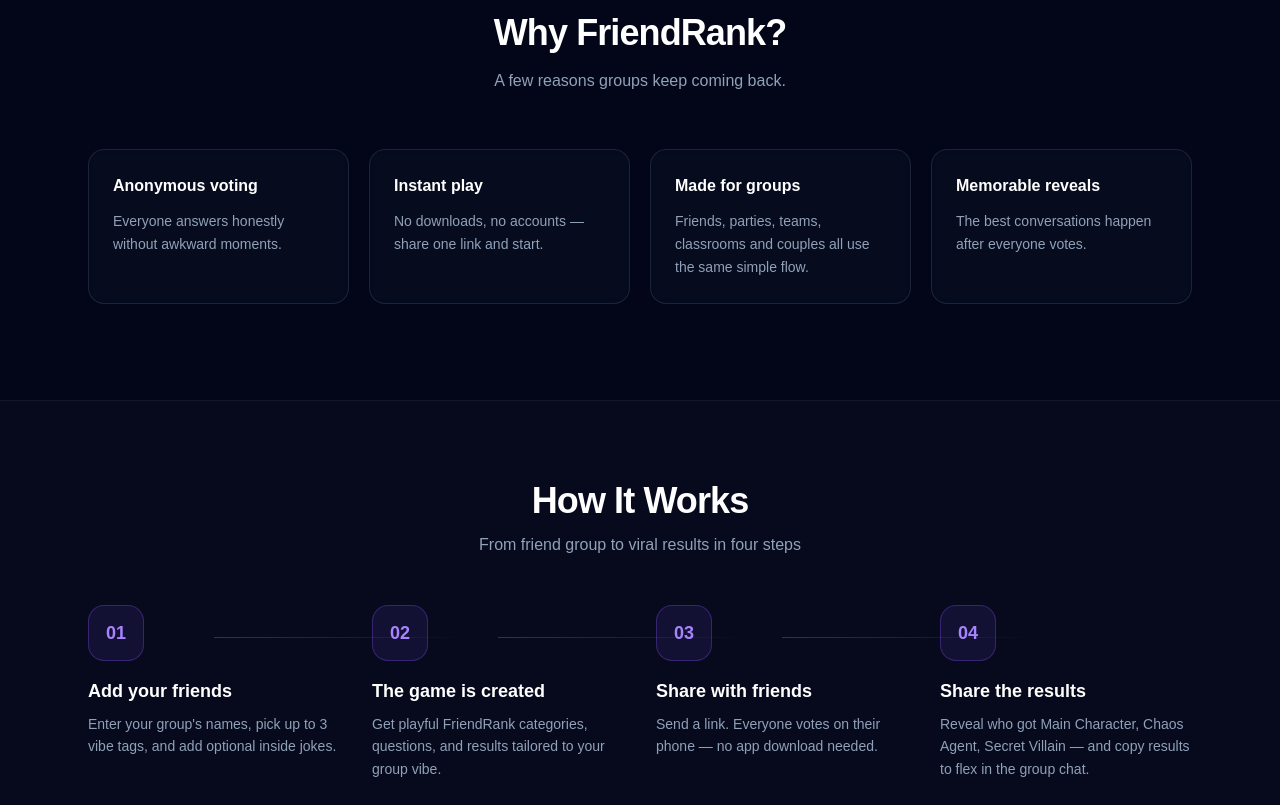
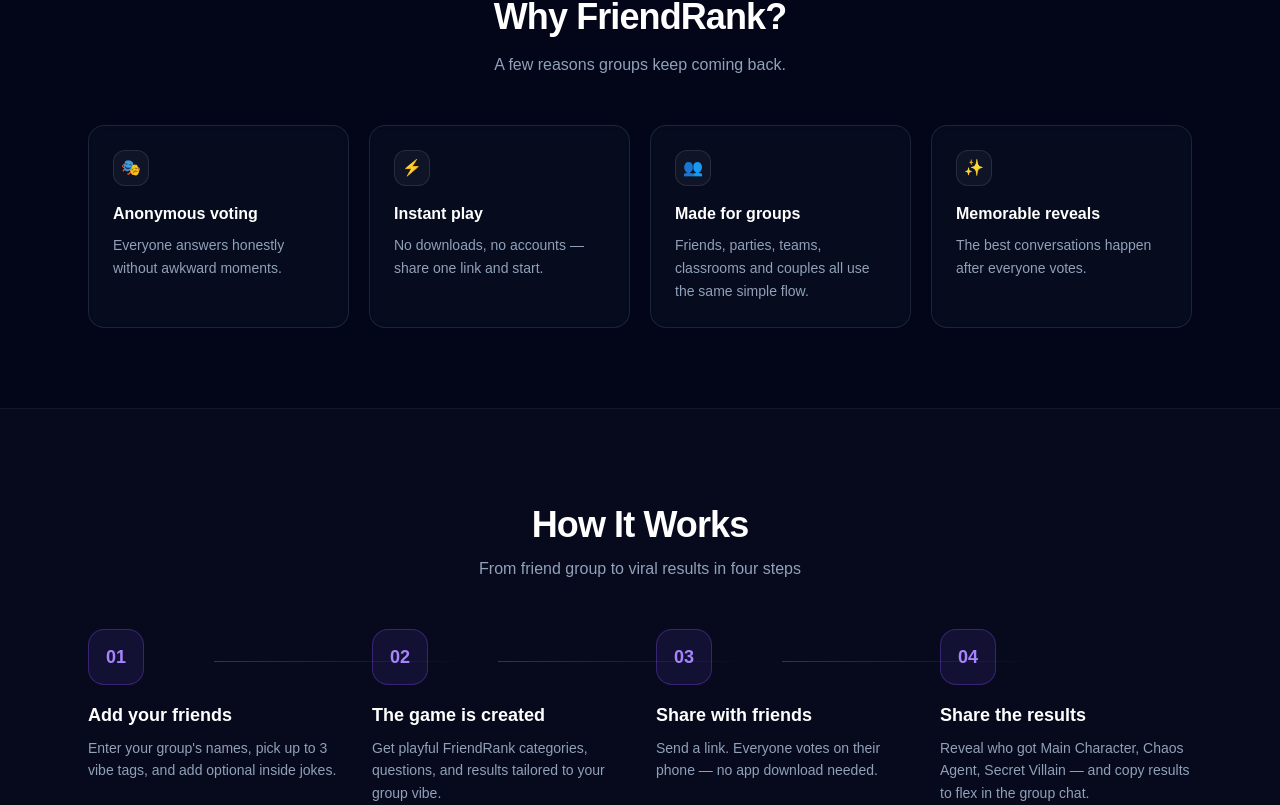
Before and after one commit to BreitlingVibe/friendrank, a Next.js app: page / in a window 1280 px wide. Shown: the part 4895-5700 px from the top of the page. Built offline with nearby package versions, Linux system fonts and the light colour scheme; no server answers.

Commit message:
Polish homepage discovery and trust sections

```diff
--- a/components/homepage/home-page.tsx
+++ b/components/homepage/home-page.tsx
@@ -752,7 +752,7 @@
         <section
           id="how-it-works"
           aria-labelledby="how-it-works-heading"
-          className="border-t border-white/5 bg-white/[0.02] py-20"
+          className="border-t border-white/5 bg-white/[0.02] py-20 sm:py-24"
         >
           <div className="mx-auto max-w-6xl px-6">
             <div className="mb-12 text-center">
--- a/components/homepage/homepage-why-friendrank-section.tsx
+++ b/components/homepage/homepage-why-friendrank-section.tsx
@@ -1,18 +1,22 @@
 const WHY_FRIENDRANK_CARDS = [
   {
+    marker: "🎭",
     title: "Anonymous voting",
     description: "Everyone answers honestly without awkward moments.",
   },
   {
+    marker: "⚡",
     title: "Instant play",
     description: "No downloads, no accounts — share one link and start.",
   },
   {
+    marker: "👥",
     title: "Made for groups",
     description:
       "Friends, parties, teams, classrooms and couples all use the same simple flow.",
   },
   {
+    marker: "✨",
     title: "Memorable reveals",
     description: "The best conversations happen after everyone votes.",
   },
@@ -23,10 +27,10 @@
     <section
       id="why-friendrank"
       aria-labelledby="why-friendrank-heading"
-      className="border-t border-white/5 py-20 sm:py-24"
+      className="border-t border-white/5 py-16 sm:py-20"
     >
       <div className="mx-auto max-w-6xl px-6">
-        <div className="mb-12 text-center sm:mb-14">
+        <div className="mb-10 text-center sm:mb-12">
           <h2
             id="why-friendrank-heading"
             className="text-3xl font-bold tracking-tight text-white sm:text-4xl"
@@ -41,9 +45,17 @@
         <ul className="grid gap-5 sm:grid-cols-2 lg:grid-cols-4">
           {WHY_FRIENDRANK_CARDS.map((card) => (
             <li key={card.title}>
-              <article className="h-full rounded-2xl border border-white/10 bg-slate-900/35 p-6 backdrop-blur-sm">
-                <h3 className="text-base font-semibold text-white">{card.title}</h3>
-                <p className="mt-3 text-sm leading-relaxed text-slate-400">
+              <article className="h-full rounded-2xl border border-white/10 bg-slate-900/35 p-5 backdrop-blur-sm sm:p-6">
+                <span
+                  aria-hidden="true"
+                  className="inline-flex h-9 w-9 items-center justify-center rounded-xl border border-white/10 bg-white/[0.04] text-base leading-none"
+                >
+                  {card.marker}
+                </span>
+                <h3 className="mt-4 text-base font-semibold text-white">
+                  {card.title}
+                </h3>
+                <p className="mt-2 text-sm leading-relaxed text-slate-400">
                   {card.description}
                 </p>
               </article>
--- a/components/topic-hubs/homepage-hub-explore-section.tsx
+++ b/components/topic-hubs/homepage-hub-explore-section.tsx
@@ -18,7 +18,7 @@
       <div className="mx-auto max-w-6xl px-6">
         <div className="mb-14 text-center sm:mb-16">
           <p className="text-sm font-medium text-violet-300/90">
-            Pick your vibe
+            Choose your chaos
           </p>
           <h2
             id="explore-games-heading"
```
